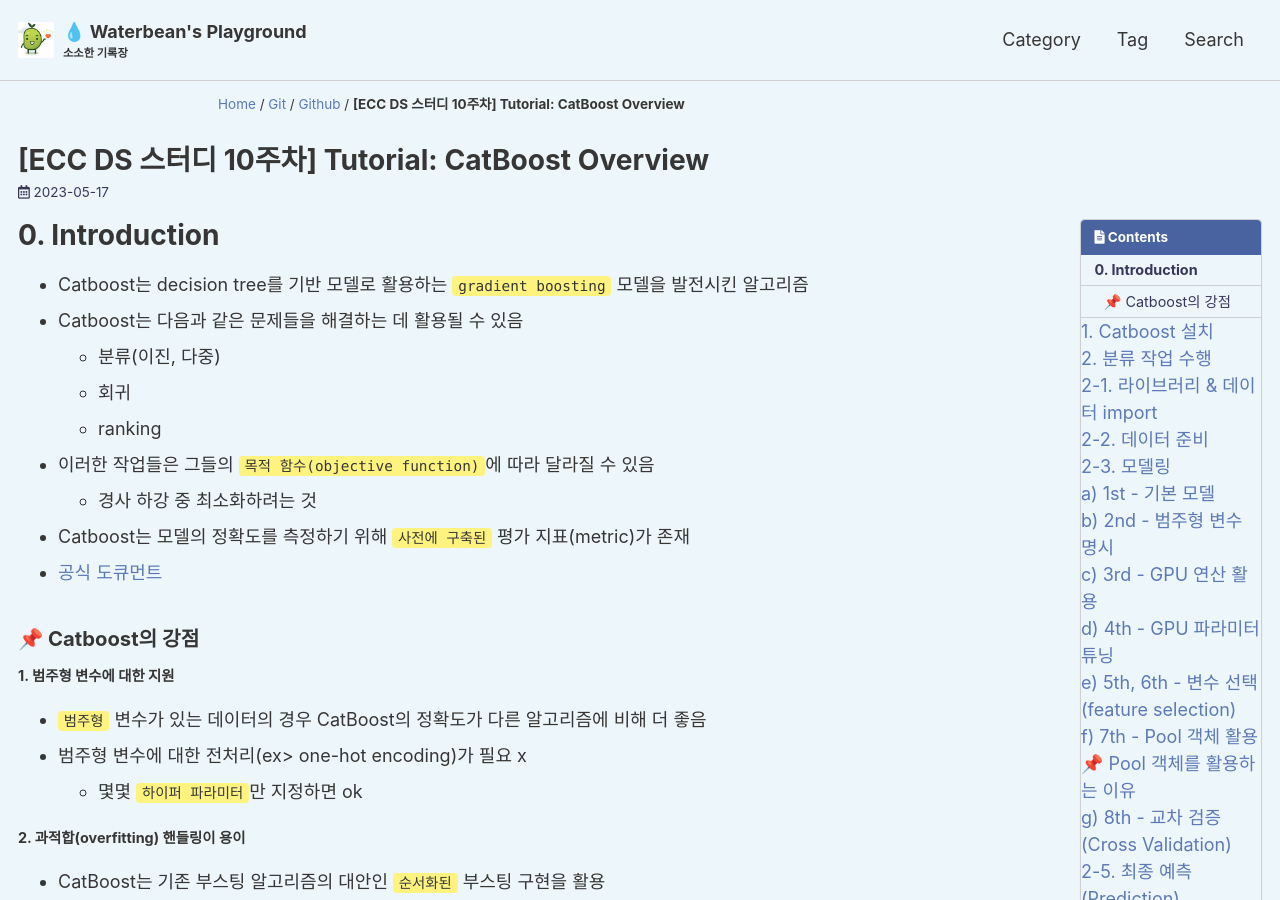
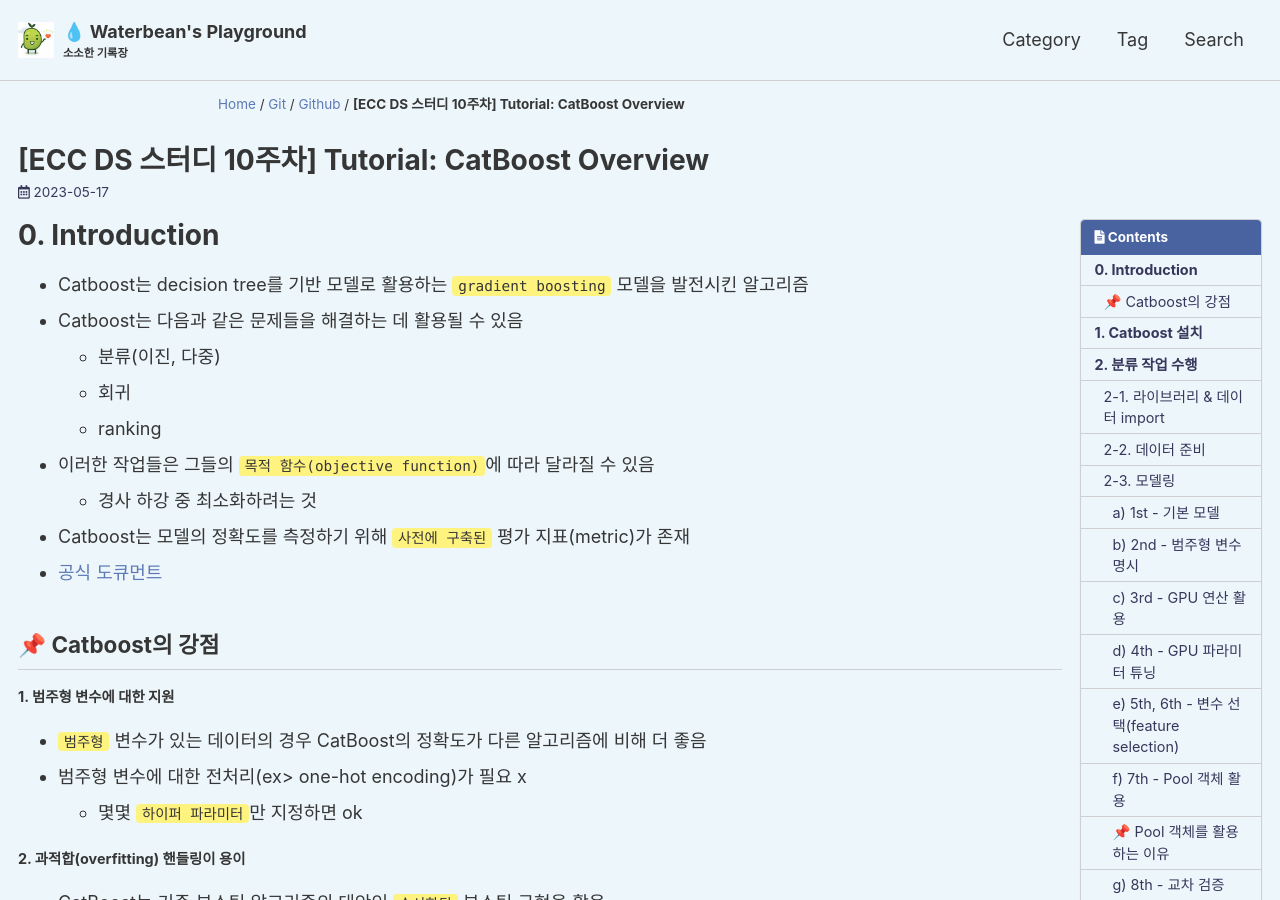
Before and after one commit to chasubeen/chasubeen.github.io, a Jekyll site: the page built from _posts/2023-05-17-Tutorial_ CatBoost Overview.md, in a window 1280 px wide and 900 px high. Built offline with Jekyll 4.4.1, drawn with Linux system fonts in a browser that asks for light colours; cached includes are drawn as plain includes.

Commit message:
ECC DS 10주차 스터디

```diff
--- a/_posts/2023-05-17-Tutorial_ CatBoost Overview.md
+++ b/_posts/2023-05-17-Tutorial_ CatBoost Overview.md
@@ -100,7 +100,7 @@
 - [공식 도큐먼트](https://catboost.ai/#benchmark)
 
 
-### **📌 Catboost의 강점**
+## **📌 Catboost의 강점**
 
 **1. 범주형 변수에 대한 지원**
 
```
